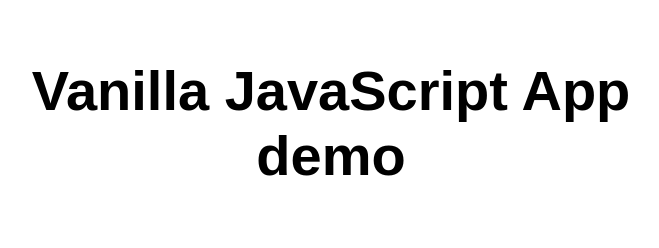
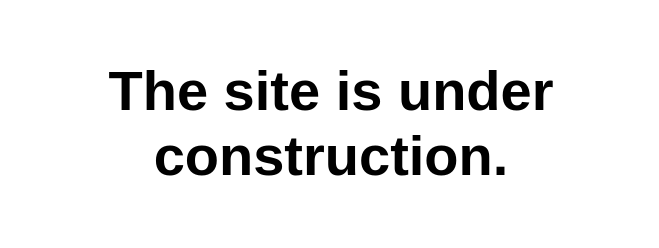
Before and after one commit to coleg012/static-web-app1, a website: page src/index.html in a window 1280 px wide. Shown: the whole page, without its empty margins (309-968 px from the left). Drawn offline with Linux system fonts and the light colour scheme.

Commit message:
text change to "The site is under construction."

```diff
--- a/src/index.html
+++ b/src/index.html
@@ -5,12 +5,12 @@
   <meta charset="UTF-8">
   <meta name="viewport" content="width=device-width, initial-scale=1.0">
   <link rel="stylesheet" href="styles.css">
-  <title>Vanilla JavaScript App</title>
+  <title></title>
 </head>
 
 <body>
   <main>
-    <h1>Vanilla JavaScript App demo</h1>
+    <h1>The site is under construction.</h1>
   </main>
 </body>
 
```
Also changed, not shown: 1 other file.
